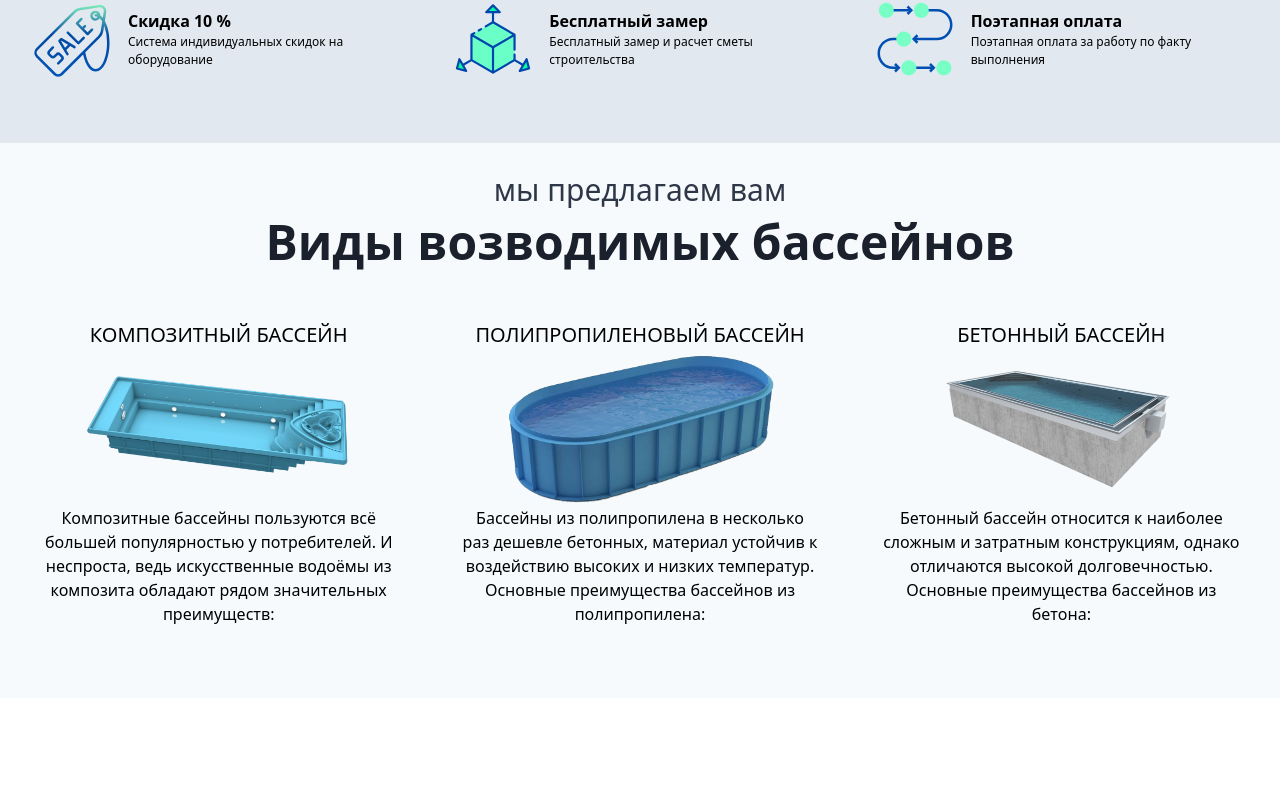
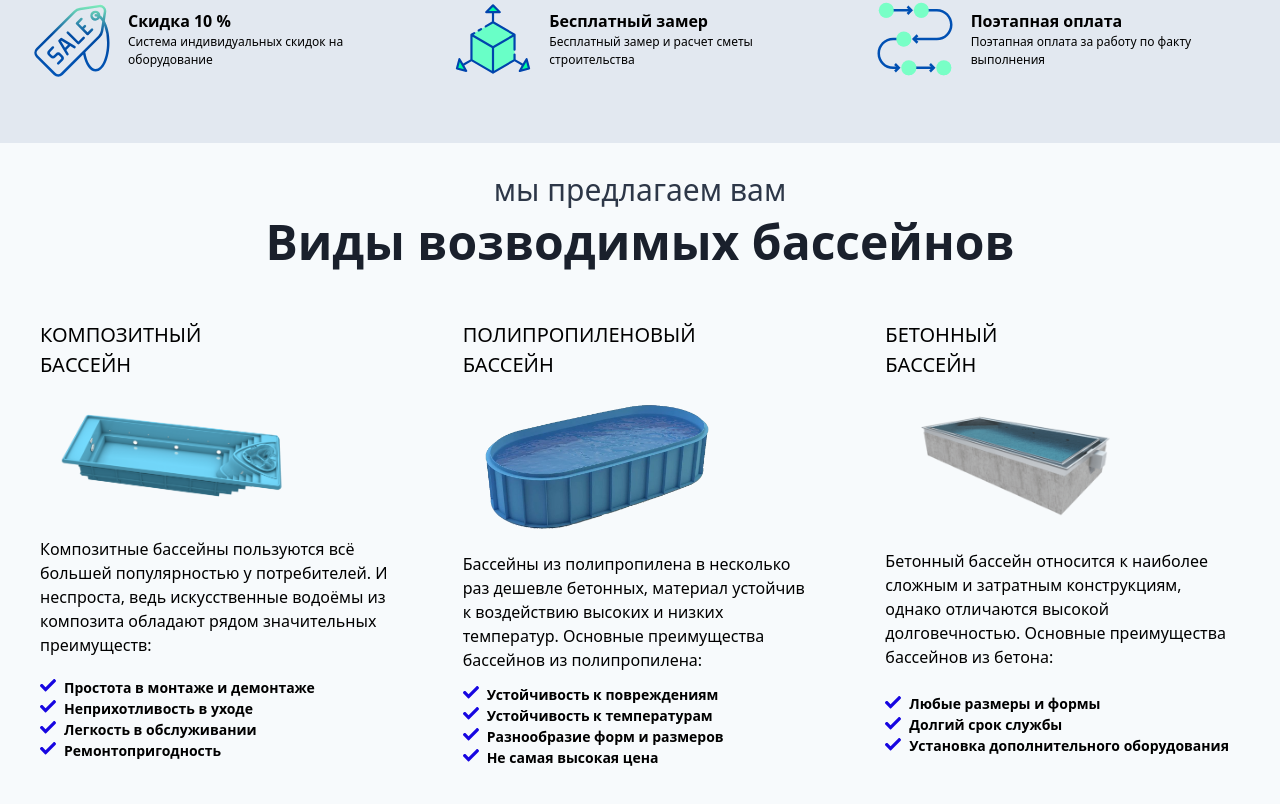
Before and after one commit to ArtyomBagautdinov/tailwind-playground, a Nuxt app: page / in a window 1280 px wide. Shown: the part 1098-1902 px from the top of the page. Before the commit the page ends 1796 px from the top, so only its background shows below. Built offline with nearby package versions, Linux system fonts and the light colour scheme.

Commit message:
continue

```diff
--- a/components/poolTypes/poolTypes.vue
+++ b/components/poolTypes/poolTypes.vue
@@ -3,8 +3,8 @@
     <div class="container mx-auto px-4 py-6">
       <p class="text-gray-800 text-center xl:text-3xl lg:text-2xl md:text-large sm:text-base text-sm ">мы предлагаем вам</p>
       <h2 class="text-gray-900 leading-tight text-center font-bold xl:text-5xl lg:text-4xl md:text-2xl sm:text-xl text-xl">Виды возводимых бассейнов</h2>
-      <div class="grid xl:grid-cols-3 xl:gap-4 lg:grid-cols-3 lg:gap-4 md:grid-cols-1 md:gap-0 sm:grid-cols-1 sm:gap-0 grid-cols-1 gap-0 py-6">
-          <pool-types-item v-for="val in poolTypesItems" :key="val.id" :imageUrl="val.imageUrl" :title="val.title" :paragraph="val.paragraph" />
+      <div class="grid xl:grid-cols-3 xl:gap-5 lg:grid-cols-3 lg:gap-4 md:grid-cols-1 md:gap-2 sm:grid-cols-1 sm:gap-2 grid-cols-1 gap-2 py-6">
+          <pool-types-item v-for="val in poolTypesItems" :key="val.id" :imageUrl="val.imageUrl" :title="val.title" :paragraph="val.paragraph" :listItems="val.listItems" />
       </div>
     </div>
   </section>
@@ -24,19 +24,36 @@ export default {
                     id: 1,
                     title: "композитный бассейн",
                     paragraph: "Композитные бассейны пользуются всё большей популярностью у потребителей. И неспроста, ведь искусственные водоёмы из композита обладают рядом значительных преимуществ:",
-                    imageUrl : require('@/assets/images/compositePool.png')
+                    imageUrl : require('@/assets/images/compositePool.png'),
+                    listItems: [
+                        'Простота в монтаже и демонтаже',
+                        'Неприхотливость в уходе',
+                        'Легкость в обслуживании',
+                        'Ремонтопригодность'
+                    ]
                 },
                 {
                     id: 2,
                     title: "полипропиленовый бассейн",
                     paragraph: "Бассейны из полипропилена в несколько раз дешевле бетонных, материал устойчив к воздействию высоких и низких температур. Основные преимущества бассейнов из полипропилена:",
-                    imageUrl : require('@/assets/images/polypropylenePool.png')
+                    imageUrl : require('@/assets/images/polypropylenePool.png'),
+                    listItems: [
+                        'Устойчивость к повреждениям',
+                        'Устойчивость к температурам',
+                        'Разнообразие форм и размеров',
+                        'Не самая высокая цена'
+                    ]
                 },
                 {
                     id: 3,
                     title: "бетонный бассейн",
                     paragraph: "Бетонный бассейн относится к наиболее сложным и затратным конструкциям, однако отличаются высокой долговечностью. Основные преимущества бассейнов из бетона:",
-                    imageUrl : require('@/assets/images/concretePool.png')
+                    imageUrl : require('@/assets/images/concretePool.png'),
+                    listItems: [
+                        'Любые размеры и формы',
+                        'Долгий срок службы',
+                        'Установка дополнительного оборудования'
+                    ]
                 },
             ]
         }
--- a/components/poolTypes/poolTypesItem.vue
+++ b/components/poolTypes/poolTypesItem.vue
@@ -1,19 +1,29 @@
 <template>
-    <div class="px-6 py-6 flex flex-col justify-between items-center">
+    <div class="px-6 py-6 flex flex-col justify-between items-start mx-auto md:max-w-md sm:max-w-md">
         <div class="flex flex-row items-center">
-            <h3 class="text-xl uppercase ">
+            <h3 class="text-xl uppercase w-1/2">
                 <!-- <img class="h-5 w-5" src="@/assets/icons/check-mark.svg" alt="check-mark"> -->
                 {{title}}
             </h3>
         </div>
-
-            <img class="w-3/4 h-3/5" :src="imageUrl" alt="image">
-        <p class="text-center">{{paragraph}}</p>
+        <div class="w-3/4 h-3/5 flex flex-row justify-start items-center p-5">
+            <img :src="imageUrl" alt="image">
+        </div>
+        <p>{{paragraph}}</p>
+        <ul class="list-none mt-3">
+            <li v-for="val in listItems" :key="val" class="flex flex-row items-center font-bold lg:text-sm xl:text-sm">
+                <img class="w-4 h-4 m-0 mr-2" src="@/assets/icons/check.svg" alt="check">
+                {{val}}
+            </li>
+        </ul>
+        <div>
+            <button></button>
+        </div>
     </div>
 </template>
 
 <script>
 export default {
-    props : ['title','paragraph','imageUrl']
+    props : ['title','paragraph','imageUrl','listItems']
 }
 </script>
```
Also changed, not shown: assets/icons/check.svg (added).
